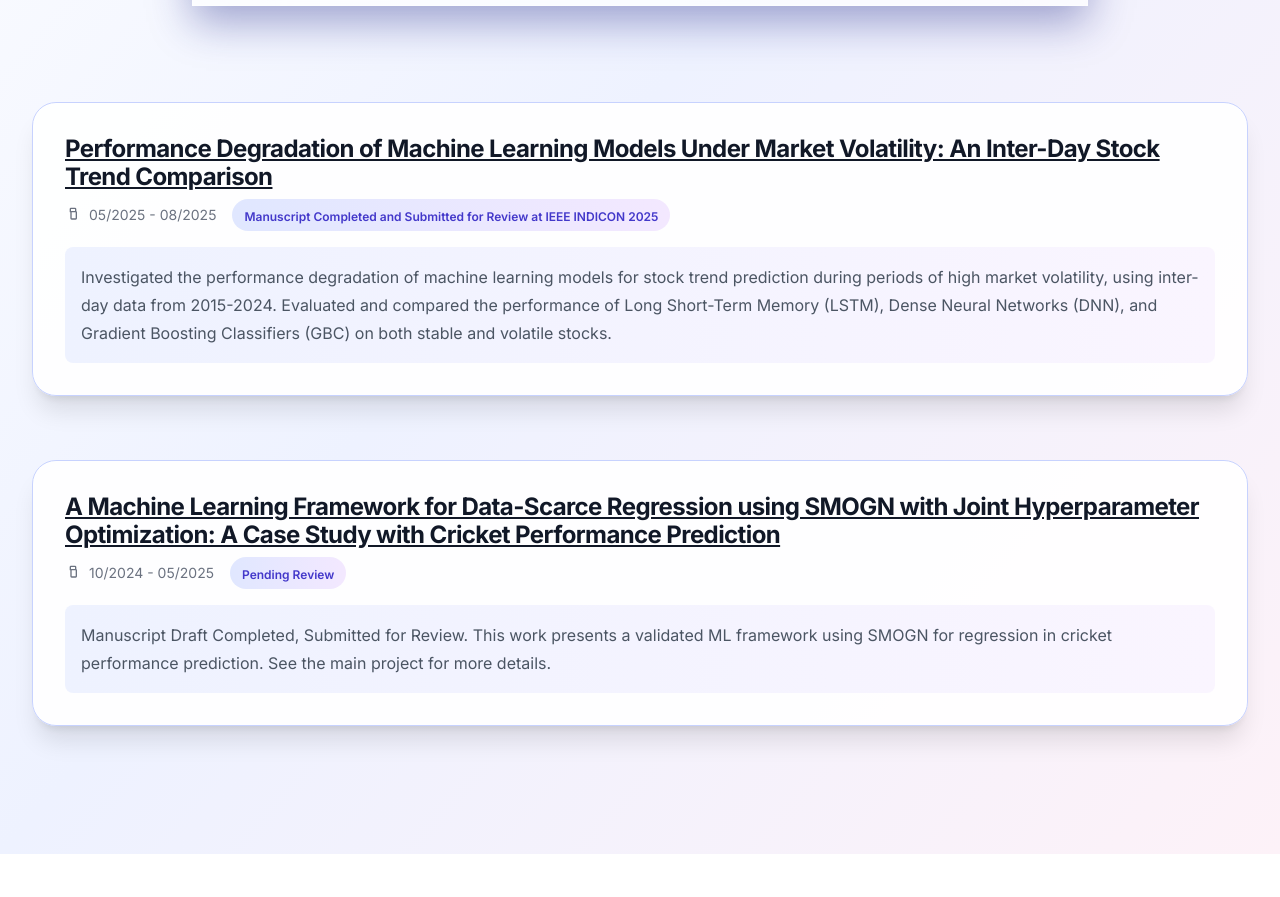
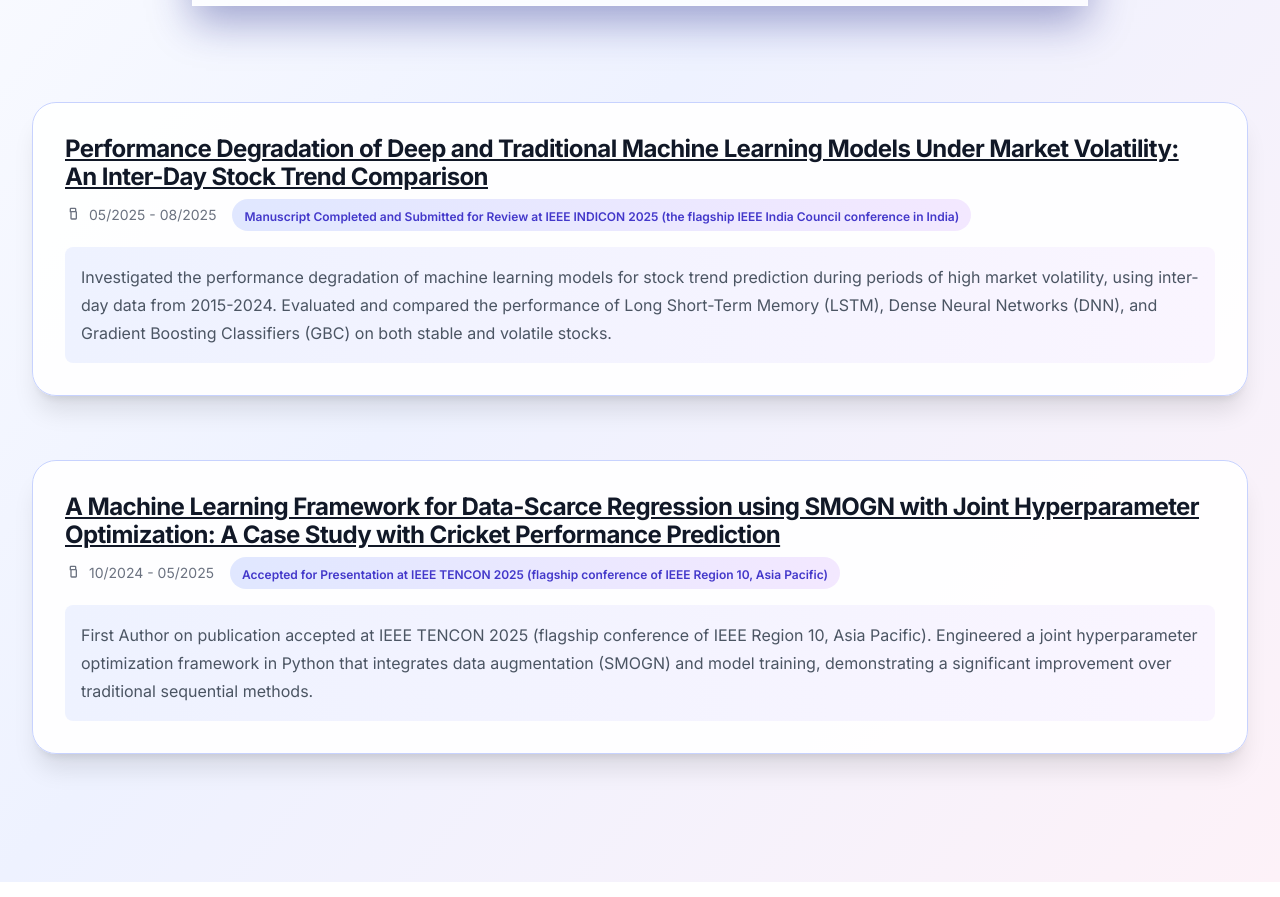
Before and after one commit to Harthik777/portfolio-website, a Next.js app: page /publications in a window 1280 px wide. Shown: the part 700-1597 px from the top of the page. Built offline with nearby package versions, Linux system fonts and the light colour scheme.

Commit message:
Update publications page

```diff
--- a/src/app/publications/page.tsx
+++ b/src/app/publications/page.tsx
@@ -3,19 +3,19 @@ import Link from 'next/link';
 const publications = [
   {
     title:
-      'Performance Degradation of Machine Learning Models Under Market Volatility: An Inter-Day Stock Trend Comparison',
+      'Performance Degradation of Deep and Traditional Machine Learning Models Under Market Volatility: An Inter-Day Stock Trend Comparison',
     description:
       'Investigated the performance degradation of machine learning models for stock trend prediction during periods of high market volatility, using inter-day data from 2015-2024. Evaluated and compared the performance of Long Short-Term Memory (LSTM), Dense Neural Networks (DNN), and Gradient Boosting Classifiers (GBC) on both stable and volatile stocks.',
-    status: 'Manuscript Completed and Submitted for Review at IEEE INDICON 2025',
-    link: 'https://drive.google.com/file/d/1PFSfZOt-o_5JtD59ij36Xl4SRr8nbL_6/view?usp=sharing',
+    status: 'Manuscript Completed and Submitted for Review at IEEE INDICON 2025 (the flagship IEEE India Council conference in India)',
+    link: 'https://drive.google.com/file/d/1mw-QaPrieLXO5A9ZV2_kUGL1c90ADquc/view?usp=sharing',
     date: '05/2025 - 08/2025',
   },
   {
     title:
       'A Machine Learning Framework for Data-Scarce Regression using SMOGN with Joint Hyperparameter Optimization: A Case Study with Cricket Performance Prediction',
     description:
-      'Manuscript Draft Completed, Submitted for Review. This work presents a validated ML framework using SMOGN for regression in cricket performance prediction. See the main project for more details.',
-    status: 'Pending Review',
+      'First Author on publication accepted at IEEE TENCON 2025 (flagship conference of IEEE Region 10, Asia Pacific). Engineered a joint hyperparameter optimization framework in Python that integrates data augmentation (SMOGN) and model training, demonstrating a significant improvement over traditional sequential methods.',
+    status: 'Accepted for Presentation at IEEE TENCON 2025 (flagship conference of IEEE Region 10, Asia Pacific)',
     link: '/SMOGN_Cricket_Analytics_Research_Paper.pdf',
     date: '10/2024 - 05/2025',
   },
```
